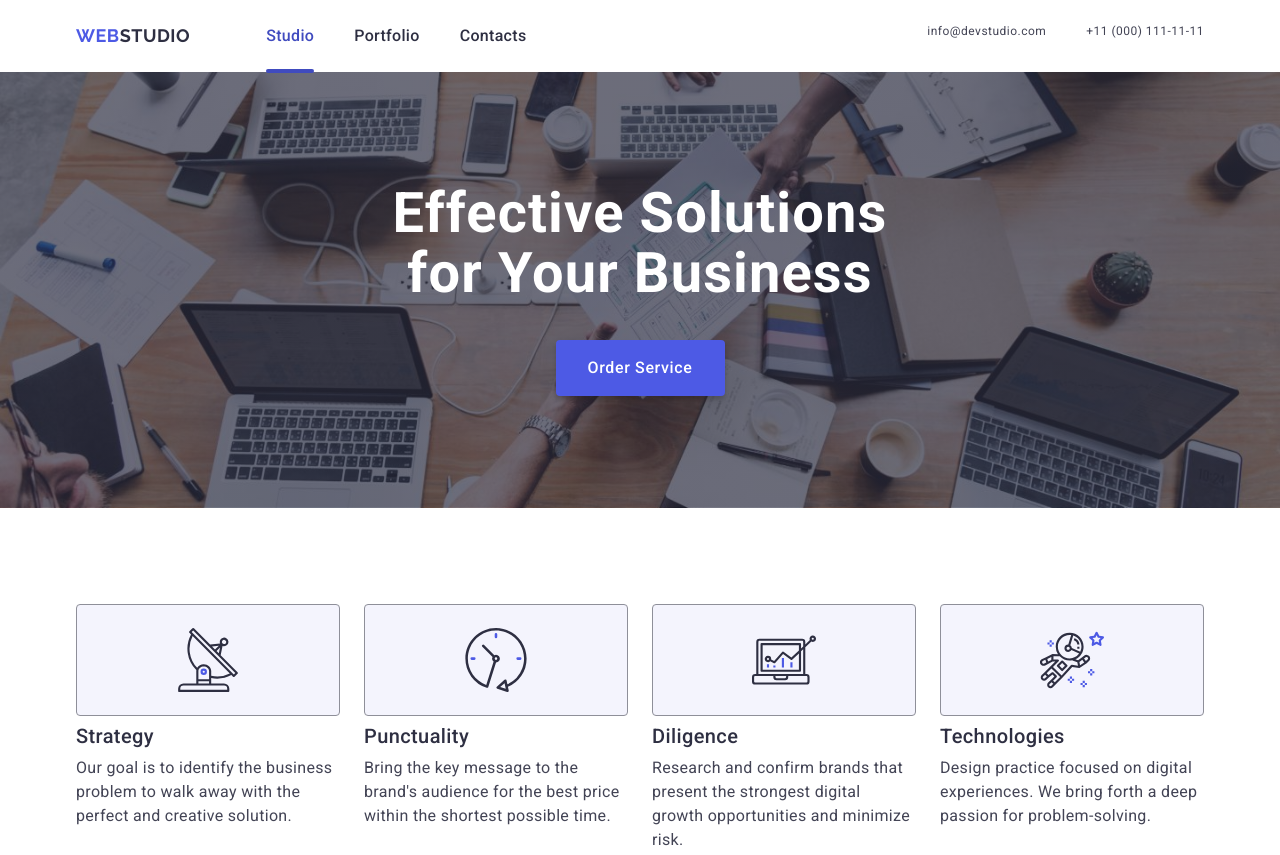
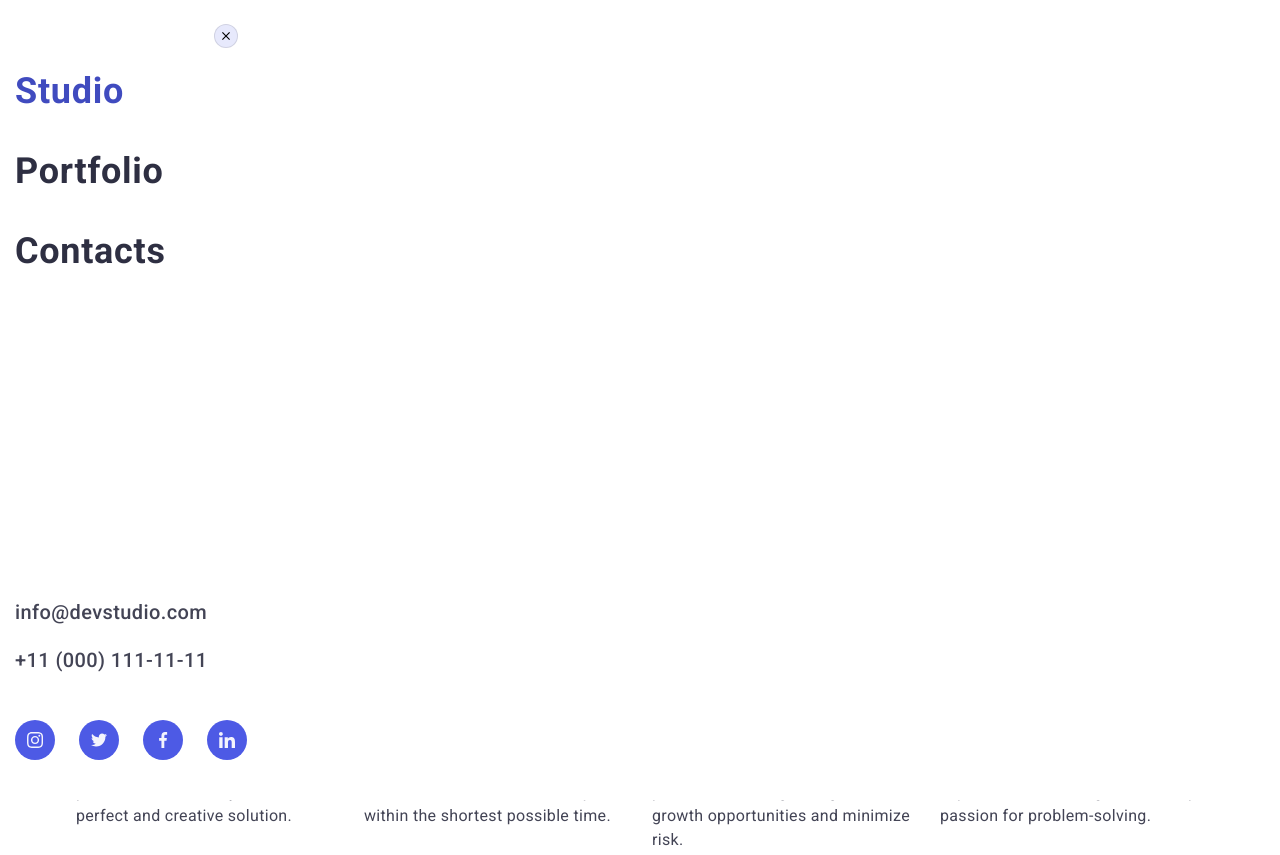
Before and after one commit to larysa-tolkachova/goit-markup-hw-06, a plain HTML site: page index.html in a window 1280 px wide. Shown: the top 855 px of the page. Drawn offline with nearby package versions, Linux system fonts and the light colour scheme.

Commit message:
mob-menu

```diff
--- a/css/styles.css
+++ b/css/styles.css
@@ -1159,3 +1159,138 @@ background-image: linear-gradient(
     margin-left: 80px;
 }
 /*#endregion 1158*/
+
+
+
+/*   *#region mob-menu     */
+
+.mob-menu {
+    position: fixed;
+    width: 100%;
+    height: 100%;
+    top: 0;
+    left: 0;
+    background-color: #fff;
+    transition: opacity 250ms cubic-bezier(0.4, 0, 0.2, 1), visibility 250ms cubic-bezier(0.4, 0, 0.2, 1);
+    z-index: 999;
+    opacity: 0;
+    visibility: hidden;
+    pointer-events: none;
+}
+.mob-menu.is-open {
+    visibility: visible;
+    pointer-events: auto;
+    opacity: 1;
+  }
+
+.mob-menu-container {
+    position: fixed;
+    padding-top: 72px;
+    padding-bottom: 40px;
+
+    display: flex;
+    flex-direction: column;
+    justify-content: space-between;
+    height: 100%;
+}
+.mob-nav {
+    margin-bottom: auto;
+}
+*@media screen and (min-width: 768px) {
+    .mob-menu {
+        display: none;
+    }
+
+}
+
+
+  .mob-close-btn {
+    position: absolute;
+    top: 24px;
+    right: 24px;
+    width: 24px;
+    height: 24px;
+
+    border-radius: 50%;
+    background-color: #e7e9fc;
+    border: 1px solid rgba(0, 0, 0, 0.1);
+    padding: 0;
+    cursor: pointer;
+
+    transition: background-color 250ms cubic-bezier(0.4, 0, 0.2, 1), border 250ms cubic-bezier(0.4, 0, 0.2, 1);
+
+    display: flex;
+    align-items: center;
+    justify-content: center;}
+
+
+.mob-close-btn:hover,
+.mob-close-btn:focus {
+    background-color: #404bbf;
+    border: none;
+    fill: #ffffff
+}
+
+.mob-close-icon {
+    transition: fill 250ms cubic-bezier(0.4, 0, 0.2, 1);
+}
+
+.mob-nav {
+}
+
+.mob-menu-list {
+  margin-bottom: 50px;
+}
+.mob-menu-item:not(:last-child) {
+  margin-bottom: 40px;
+}
+.mob-menu-link {
+  font-weight: 700;
+  font-size: 36px;
+  line-height: 1.11;
+  letter-spacing: 0.02em;
+  color: #2e2f42;
+}
+
+
+.current {
+    position: relative;
+    color: #404bbf;;
+    }
+
+    .mob-menu-link:hover, .mob-menu-link:focus {
+        color: #404bbf;
+    }
+
+
+    .mob-contact{
+        font-style: normal
+    }
+    .mob-adr {
+        display: flex;
+        flex-direction: column;
+        gap: 24px;
+        padding-bottom: 48px;
+    }
+
+    .mob-adr-comm {
+        font-style: normal;
+        font-weight: 500;
+        font-size: 20px;
+        line-height: 1.2;
+        letter-spacing: 0.02em;
+        color: #434455;
+        transition-property: color;
+        transition-duration: 250ms;
+        transition-timing-function: cubic-bezier(0.4, 0, 0.2, 1);
+            }
+    .mob-adr-comm:hover,.mob-adr-comm:focus{
+        color: #404bbf;
+    }
+    @media screen and (max-width: 767px) {
+        .social-network {
+            gap: 40px;
+    }
+    }
+
+    /*   *#endregion mob-menu     */
--- a/index.html
+++ b/index.html
@@ -528,6 +528,71 @@
         <!-- #endregion modal-->
 
 
+<!-- #region burger-menu-->
+<div class="mob-menu is-open"> <!--is-open-->
+    <div class="container mob-menu-container">
+        <button class="mob-close-btn" type="button">
+            <svg class="mob-close-icon" width="8" height="8" >
+                <use href="./images/icons.svg#icon-close"></use>
+            </svg>
+        </button>
+        <nav class="mob-nav">
+            <ul class="mob-menu-list">
+                <li class="mob-menu-item">
+                    <a class="mob-menu-link current" href="./index.html">Studio</a>
+                </li>
+                <li class="mob-menu-item">
+                    <a class="mob-menu-link" href="#">Portfolio</a>
+                </li>
+                <li class="mob-menu-item">
+                    <a class="mob-menu-link" href="#">Contacts</a>
+                </li>
+            </ul>
+        </nav>
+        <div>
+            <address class="mob-contact">
+                <ul class="mob-adr">
+                    <li class="mob-adr-iteam"><a class="mob-adr-comm" href="mailto:info@devstudio.com">info@devstudio.com</a></li>
+                    <li class="mob-adr-iteam"><a class="mob-adr-comm" href="tel:+110001111111">+11 (000) 111-11-11</a></li>
+                </ul>
+            </address>
+            <ul class="social-network">
+                <li class="sn-icon">
+                    <a href="#" class="sn-link">
+                        <svg class="svg-icon" width="16" height="16">
+                        <use href="./images/icons.svg#icon-instagram"></use>
+                        </svg>
+                    </a>
+                </li>
+                <li class="sn-icon">
+                    <a href="#" class="sn-link">
+                        <svg class="svg-icon" width="16" height="16">
+                            <use href="./images/icons.svg#icon-twitter"></use>
+                        </svg>
+                    </a>
+                </li>
+                <li class="sn-icon">
+                    <a href="#" class="sn-link">
+                        <svg class="svg-icon" width="16" height="16">
+                            <use href="./images/icons.svg#icon-facebook"></use>
+                        </svg>
+                    </a>
+                </li>
+                <li class="sn-icon">
+                    <a href="#" class="sn-link">
+                        <svg class="svg-icon" width="16" height="16">
+                            <use href="./images/icons.svg#icon-linkedin"></use>
+                        </svg>
+                    </a>
+            </li>
+            </ul>
+        </div>
+    </div>
+</div>
+<!-- #endregion burger-menu-->
+
+
+
 
 </body>
 </html>
```
